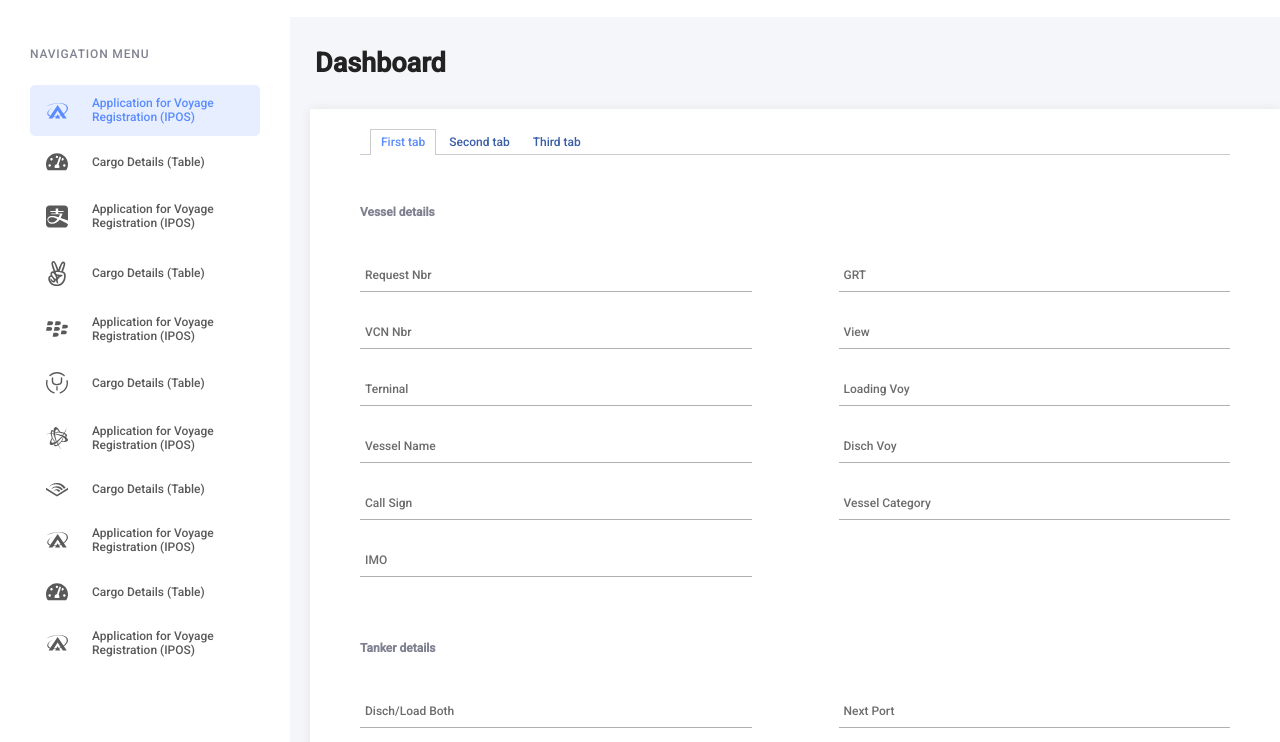
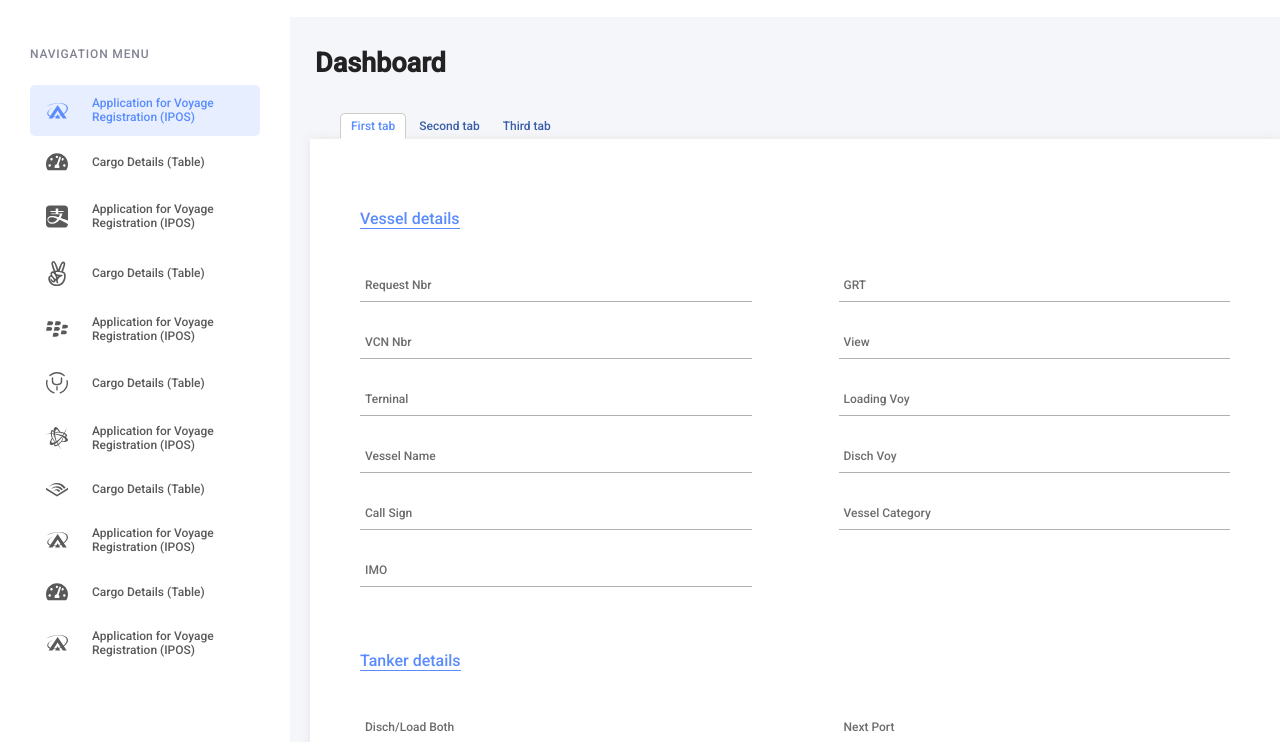
Before and after one commit to Chaitanyashirodkar/dashboard, a plain HTML site: page index.html in a window 1280 px wide. Shown: the part 58-800 px from the top of the page. Drawn offline with nearby package versions, Linux system fonts and the light colour scheme.

Commit message:
sss
new changes

```diff
--- a/index.html
+++ b/index.html
@@ -83,14 +83,14 @@
                     <h6 class="dashboard-title">Dashboard</h6>
                     <div class="main-container">
                         <div class="main-blogs">
-                            <div class="main-blog anim" style="--delay: .1s">
+                            <div class="main-blog " >
                                 <div class="container">
                                     <ul class="tabs">
                                         <li class="active-tab">First tab</li>
                                         <li>Second tab</li>
                                         <li>Third tab</li>
                                     </ul>
-                                    <ul class="tabs-content">
+                                    <ul class="tabs-content anim" style="--delay: .1s">
                                         <li>
                                             <h6 class="mt-5 mb-3">Vessel details</h6>
                                             <div class="row d-flex">
--- a/scss/style.scss
+++ b/scss/style.scss
@@ -315,15 +315,22 @@ body {
 }
 
 .main-container {
+    position: relative;
     display: flex;
     flex-direction: column;
     padding: 0 30px 30px;
     flex-grow: 1;
-    overflow: auto;
     background-color: #fff;
     margin-left: 20px;
-    margin-top: 30px;
+    margin-top: 60px;
     box-shadow: 0px 0px 10px #e6e6e6;
+    &::-webkit-scrollbar {
+        width: 6px;
+    }
+
+    &::-webkit-scrollbar-thumb {
+        background-color: rgb(21 20 26 / 63%);
+    }
 }
 
 .anim {
@@ -369,6 +376,13 @@ body {
         margin-bottom: 30px;
     }
     &-blog {
+        ::-webkit-scrollbar {
+            width: 6px;
+        }
+
+        ::-webkit-scrollbar-thumb {
+            background-color: rgb(21 20 26 / 63%);
+        }
     }
 }
 
@@ -938,13 +952,6 @@ button.vjs-play-control.vjs-control.vjs-button {
     }
 }
 
-::-webkit-scrollbar {
-    width: 6px;
-}
-
-::-webkit-scrollbar-thumb {
-    background-color: rgb(21 20 26 / 63%);
-}
 /////////////////////////////////////////////////
 
 .main-blog {
@@ -1006,8 +1013,12 @@ button.vjs-play-control.vjs-control.vjs-button {
     padding: 0;
     list-style: none;
     position: relative;
-    border-bottom: 1px solid #ccc;
-
+    /* border-bottom: 1px solid #ccc; */
+    margin-top: -26px;
+    position: absolute;
+    left: 0;
+    top: 0;
+    transition: all 0.5s ease-in-out;
     .active-tab {
         border-top: 1px solid #ccc;
         border-left: 1px solid #ccc;
@@ -1015,7 +1026,7 @@ button.vjs-play-control.vjs-control.vjs-button {
         border-bottom: none;
         position: relative;
         color: #5b8cff;
-
+        background-color: #fff;
         &:after {
             width: 100%;
             height: 2px;
@@ -1028,10 +1039,14 @@ button.vjs-play-control.vjs-control.vjs-button {
     }
 
     li {
+        background-color: transparent;
         display: inline-block;
         cursor: pointer;
         color: #3a5ea7;
         padding: 5px 10px;
+        border-radius: 5px;
+        border-bottom-left-radius: 0;
+        border-bottom-right-radius: 0;
 
         &:first-child {
             margin-left: 10px;
@@ -1047,4 +1062,11 @@ button.vjs-play-control.vjs-control.vjs-button {
     li {
         display: none;
     }
+    h6 {
+        color: #5b8cff;
+        font-weight: 500;
+        font-size: 16px;
+        border-bottom: 1px solid #5b8cff;
+        display: inline-block;
+    }
 }
```
Also changed, not shown: scss/style.css, 1 other file.
